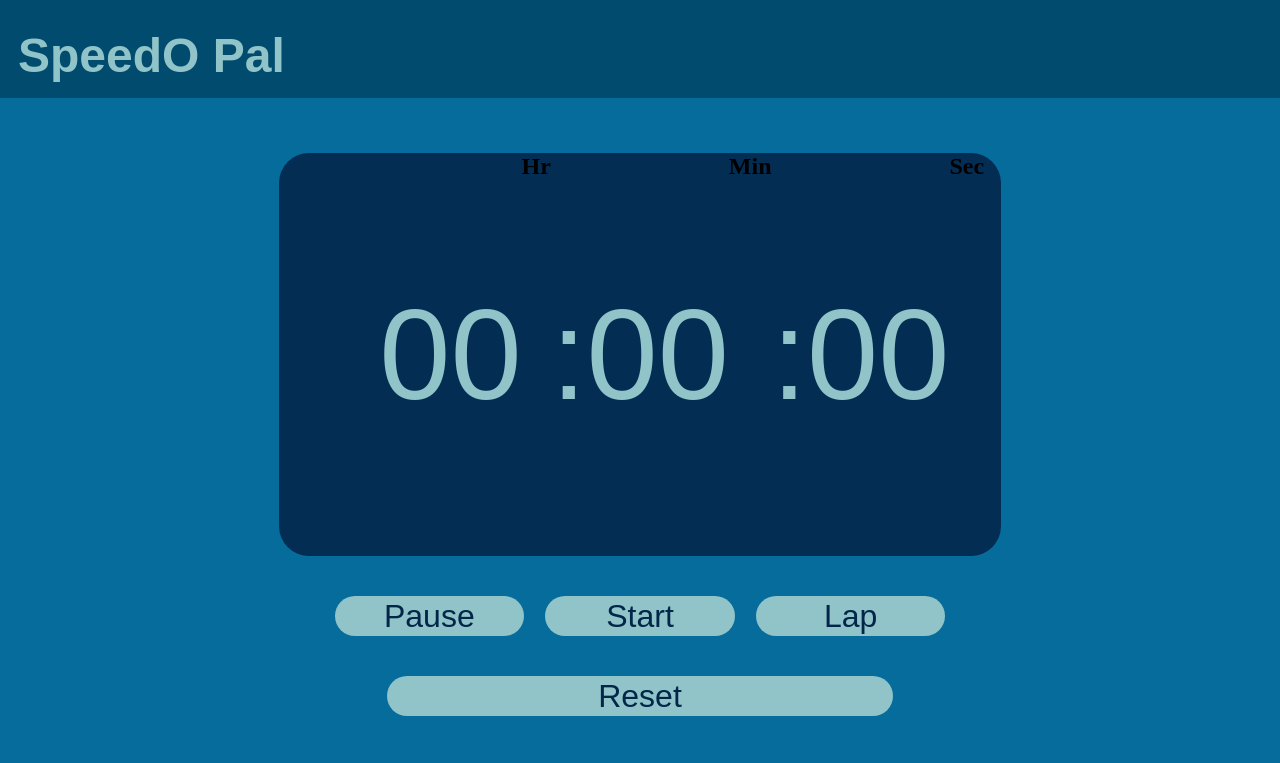
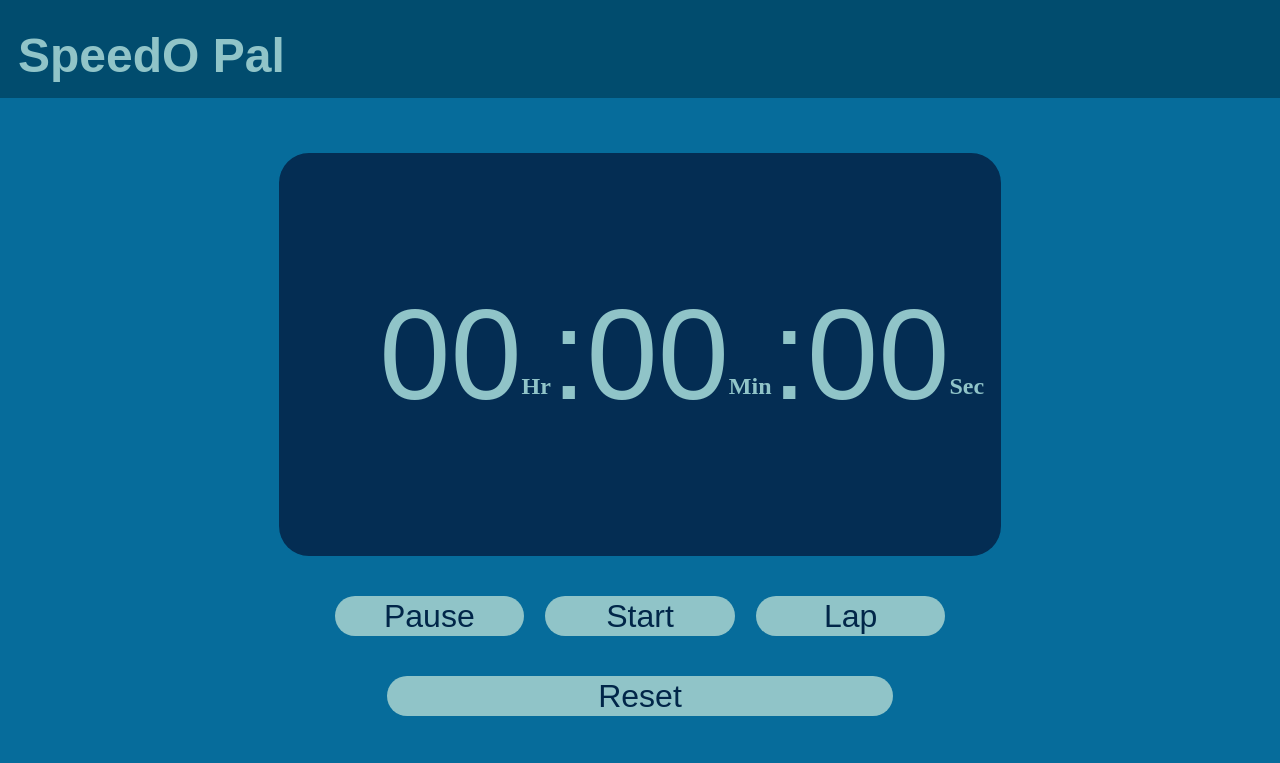
Before and after one commit to jinilshah21/Stop-Watch, a plain HTML site: page index.html in a window 1280 px wide. Shown: the top 763 px of the page. Drawn offline with Linux system fonts and the light colour scheme.

Commit message:
Update watchDesign.css

```diff
--- a/watchDesign.css
+++ b/watchDesign.css
@@ -45,6 +45,9 @@ span{
     font-size: 1.5rem;
     font-weight: 700;
     font-family: serif;
+    position:relative;
+    padding-top:220px;
+    color:#90c4c8;
 }
 .hour{
     font-size: 8rem;
```
